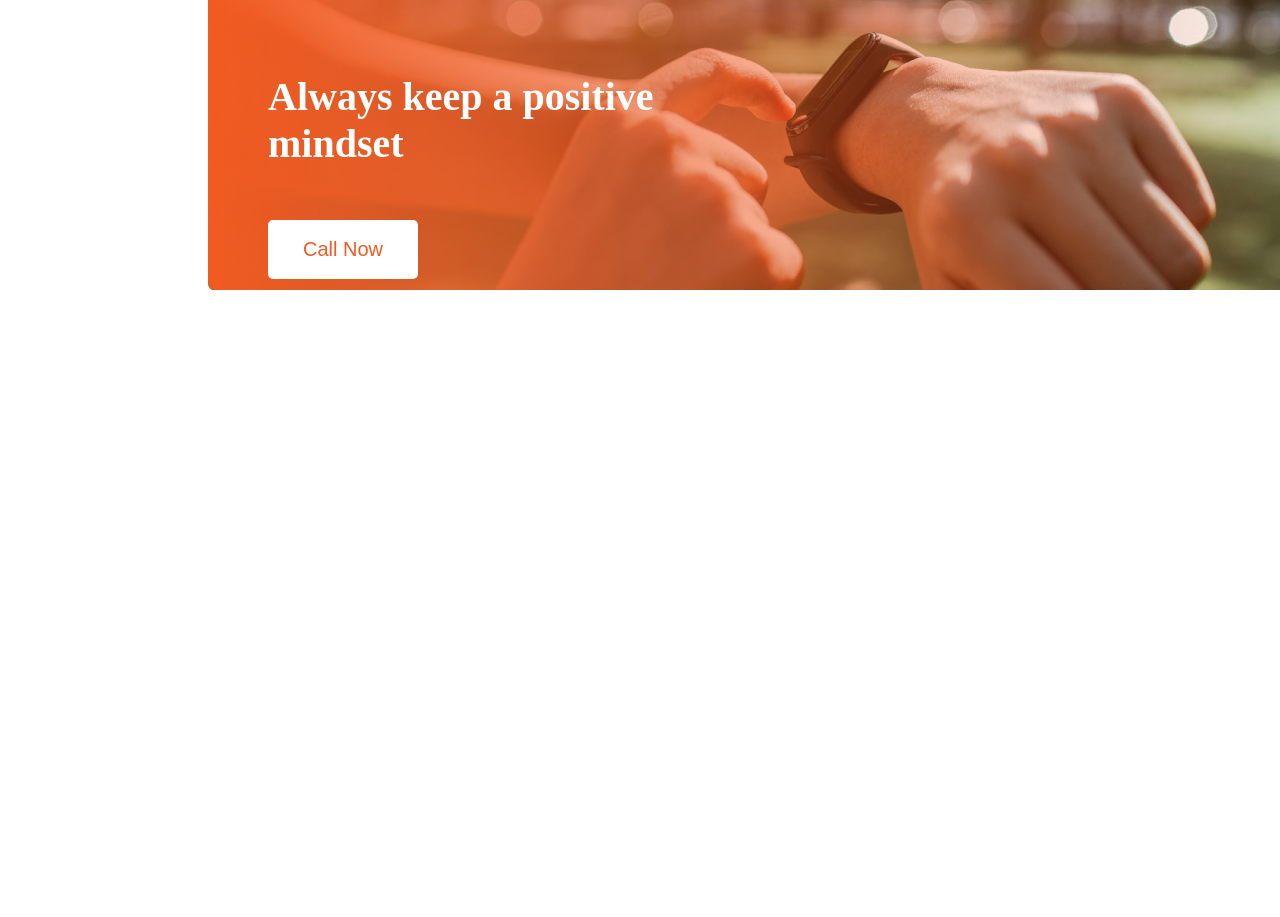
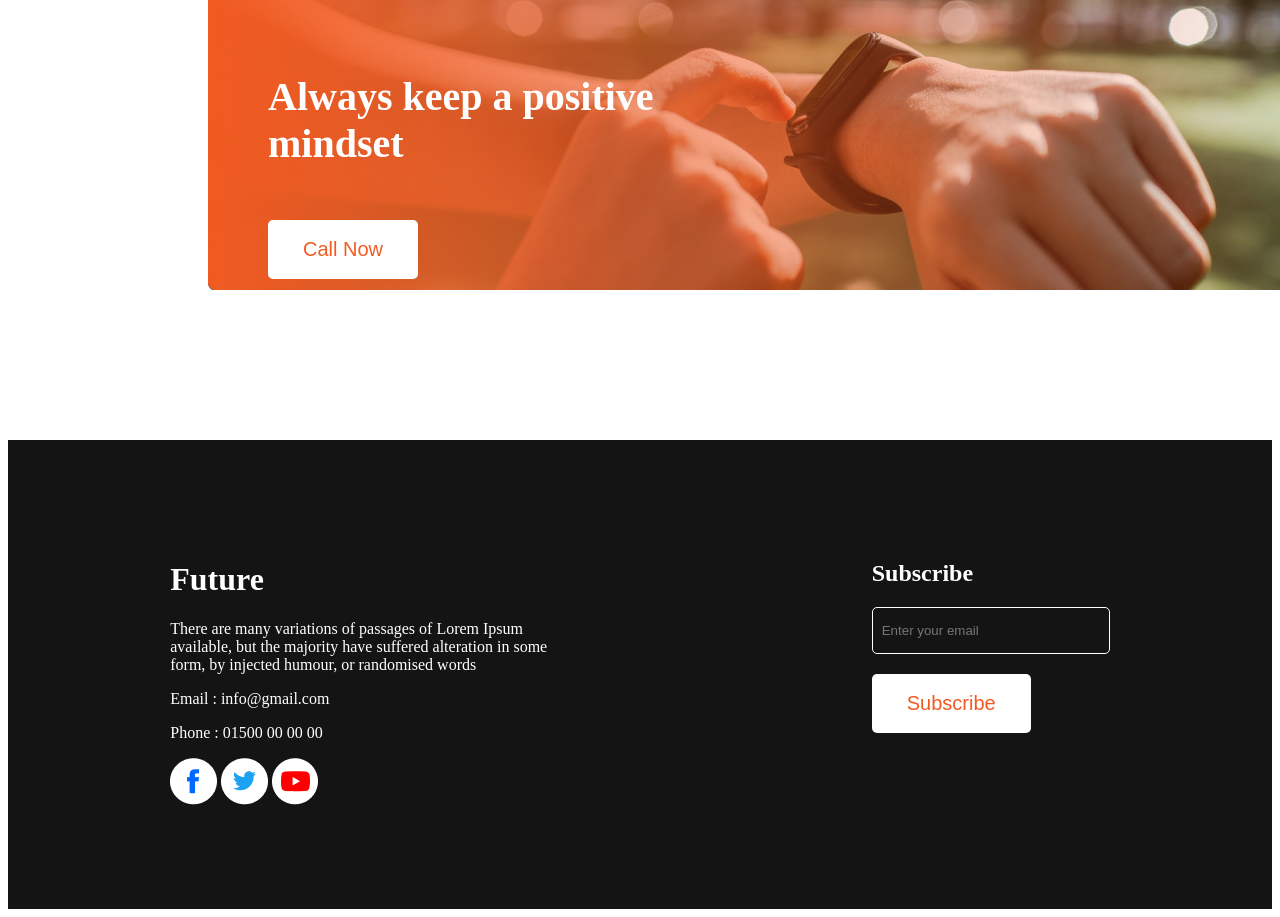
Before and after one commit to jubaeddddd/new-year-new-me, a plain HTML site: page index.html in a window 1280 px wide. Shown: the part 2375-3292 px from the top of the page. Before the commit the page ends 2815 px from the top, so only its background shows below. Drawn offline with Linux system fonts and the light colour scheme.

Commit message:
final push with footer

```diff
--- a/index.html
+++ b/index.html
@@ -70,7 +70,22 @@
         </section>
     </main>
     <footer>
-
+        <div class="column">
+            <h1 class="column-title">Future</h1>
+            <p class="column-description">There are many variations of passages of Lorem Ipsum<br>available, but the majority have suffered alteration in some<br>form, by injected humour, or randomised words</p>
+            <p>Email : info@gmail.com</p>
+            <p>Phone : 01500 00 00 00</p>
+            <div class="socials">
+                <img src="./fb.png"alt="">
+                <img src="./twitter.png" alt="">
+                <img src="./youtube.png" alt="">
+            </div>
+        </div>
+        <div class="column">
+            <h2 class="column-title-two">Subscribe</h1>
+            <input class="column-mail" type="email" name="" id="" placeholder="Enter your email"><br>
+            <button class="positive-mindset-button">Subscribe</button>
+        </div>
     </footer>
 </body>
 
--- a/styles.css
+++ b/styles.css
@@ -97,3 +97,23 @@
 }
 
 /* footer styles */
+footer{
+   background-color: #151414;
+   display: flex;
+   justify-content: space-around;
+   padding: 100px 0;
+}
+.column{
+   color: white;
+}
+.column-mail{
+   padding-top: 15px;
+   padding-bottom: 15px;
+   padding-left: 9px;
+   padding-right: 50px;
+   background-color: #151414;
+   color: white;
+   border: 1px solid white;
+   border-radius: 5px;
+   text-decoration: none;
+}
```
